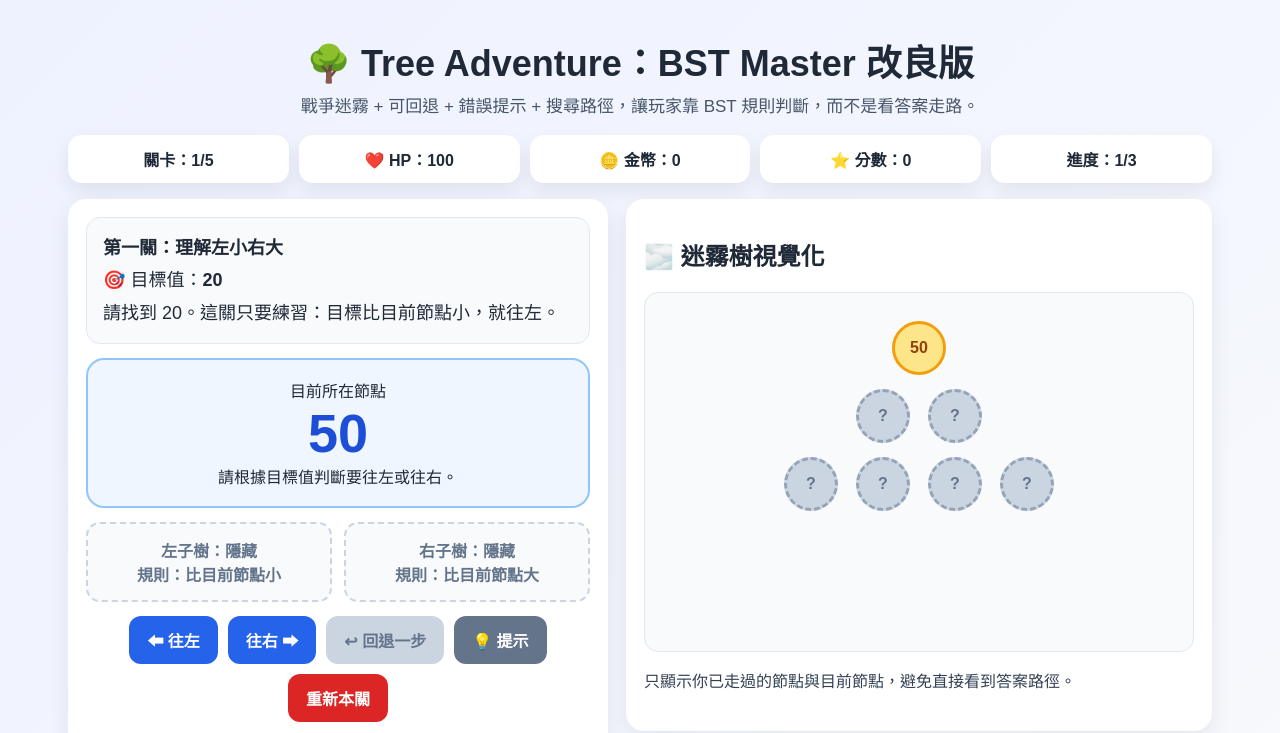
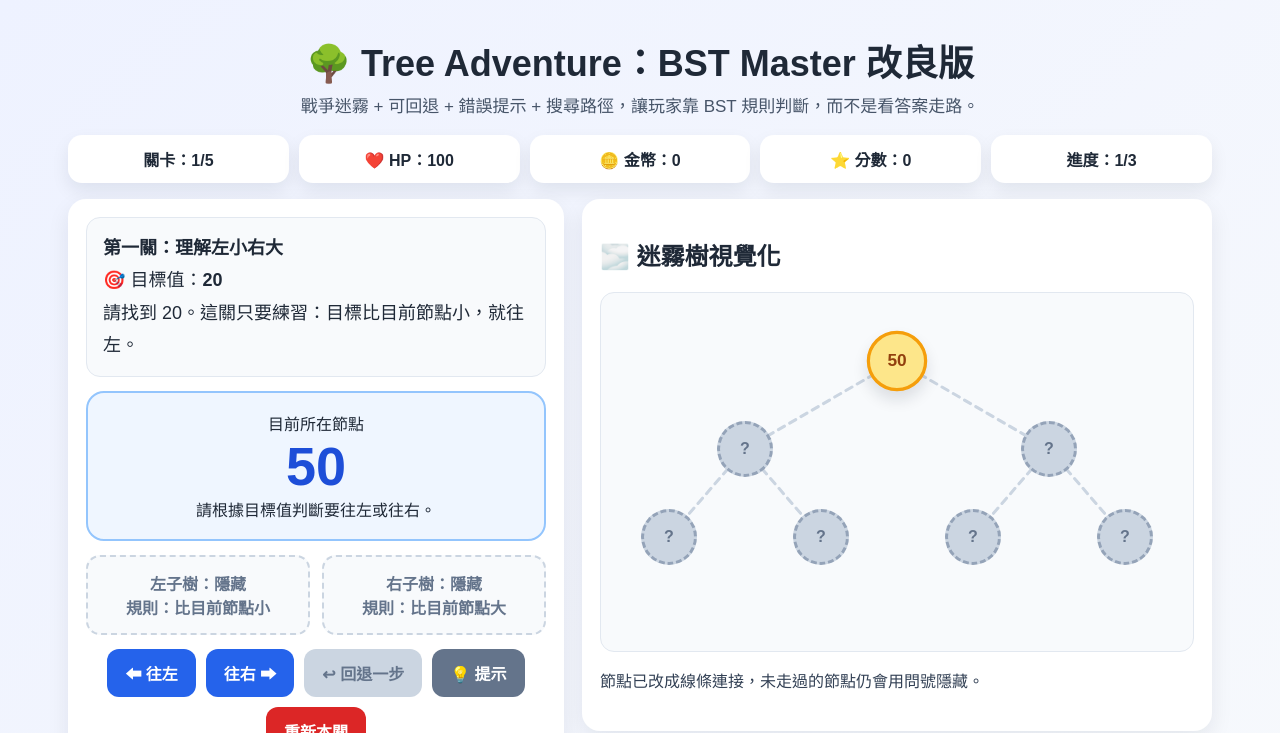
Before and after one commit to kennischiang95-create/tree, a plain HTML site: page index.html in a window 1280 px wide. Both pictures are taken after a click on the button "開始遊戲". Shown: the top 733 px of the page. Drawn offline with Linux system fonts and the light colour scheme.

Commit message:
Update index.html

```diff
--- a/index.html
+++ b/index.html
@@ -4,8 +4,11 @@
   <meta charset="UTF-8" />
   <meta name="viewport" content="width=device-width, initial-scale=1.0" />
   <title>Tree Adventure：BST Master 改良版</title>
+
   <style>
-    * { box-sizing: border-box; }
+    * {
+      box-sizing: border-box;
+    }
 
     body {
       margin: 0;
@@ -45,7 +48,7 @@
       border-radius: 14px;
       padding: 12px;
       text-align: center;
-      box-shadow: 0 8px 18px rgba(15,23,42,.08);
+      box-shadow: 0 8px 18px rgba(15, 23, 42, .08);
       font-weight: bold;
     }
 
@@ -59,7 +62,7 @@
       background: white;
       border-radius: 18px;
       padding: 18px;
-      box-shadow: 0 8px 22px rgba(15,23,42,.08);
+      box-shadow: 0 8px 22px rgba(15, 23, 42, .08);
     }
 
     .mission {
@@ -110,10 +113,21 @@
       filter: brightness(.94);
     }
 
-    button.secondary { background: #64748b; }
-    button.warn { background: #d97706; }
-    button.danger { background: #dc2626; }
-    button.success { background: #059669; }
+    button.secondary {
+      background: #64748b;
+    }
+
+    button.warn {
+      background: #d97706;
+    }
+
+    button.danger {
+      background: #dc2626;
+    }
+
+    button.success {
+      background: #059669;
+    }
 
     button:disabled {
       background: #cbd5e1;
@@ -141,23 +155,42 @@
     .tree-box {
       min-height: 360px;
       overflow-x: auto;
+      overflow-y: hidden;
       padding: 14px;
       background: #f8fafc;
       border-radius: 14px;
       border: 1px solid #e2e8f0;
+      -webkit-overflow-scrolling: touch;
     }
 
-    .tree-level {
-      display: flex;
-      justify-content: center;
-      gap: 18px;
-      margin: 14px 0;
-      min-width: 520px;
+    .tree-canvas {
+      position: relative;
+      margin: 0 auto;
+    }
+
+    .tree-lines {
+      position: absolute;
+      left: 0;
+      top: 0;
+      pointer-events: none;
+      overflow: visible;
+    }
+
+    .tree-line {
+      stroke: #94a3b8;
+      stroke-width: 3;
+      stroke-linecap: round;
+    }
+
+    .tree-line.hidden-line {
+      stroke: #cbd5e1;
+      stroke-dasharray: 7 6;
     }
 
     .tree-node {
-      min-width: 54px;
-      min-height: 54px;
+      position: absolute;
+      width: 56px;
+      height: 56px;
       border-radius: 999px;
       display: flex;
       align-items: center;
@@ -166,12 +199,15 @@
       border: 3px solid #94a3b8;
       background: #e2e8f0;
       color: #334155;
+      box-shadow: 0 8px 14px rgba(15, 23, 42, .12);
+      z-index: 2;
     }
 
     .tree-node.hidden {
       background: #cbd5e1;
       color: #64748b;
       border-style: dashed;
+      box-shadow: none;
     }
 
     .tree-node.visited {
@@ -184,6 +220,7 @@
       background: #fde68a;
       border-color: #f59e0b;
       color: #92400e;
+      transform: scale(1.08);
     }
 
     .tree-node.found {
@@ -271,7 +308,7 @@
       border-radius: 22px;
       padding: 26px 22px;
       text-align: center;
-      box-shadow: 0 24px 60px rgba(0,0,0,.3);
+      box-shadow: 0 24px 60px rgba(0, 0, 0, .3);
     }
 
     .start-card h2 {
@@ -385,8 +422,8 @@
         display: grid;
         grid-template-columns: 1fr 1fr;
         gap: 8px;
-        background: rgba(255,255,255,.97);
-        box-shadow: 0 -8px 24px rgba(15,23,42,.14);
+        background: rgba(255, 255, 255, .97);
+        box-shadow: 0 -8px 24px rgba(15, 23, 42, .14);
       }
 
       .choices button {
@@ -401,21 +438,14 @@
       }
 
       .tree-box {
-        min-height: 250px;
+        min-height: 300px;
         padding: 8px;
-        overflow-x: auto;
-        -webkit-overflow-scrolling: touch;
-      }
-
-      .tree-level {
-        min-width: 420px;
-        gap: 10px;
-        margin: 10px 0;
       }
 
       .tree-node {
-        min-width: 46px;
-        min-height: 46px;
+        width: 48px;
+        height: 48px;
+        font-size: 14px;
       }
 
       .feedback {
@@ -449,6 +479,7 @@
 
   <div class="container hidden-ui" id="gameContainer">
     <h1>🌳 Tree Adventure：BST Master 改良版</h1>
+
     <div class="subtitle">
       戰爭迷霧 + 可回退 + 錯誤提示 + 搜尋路徑，讓玩家靠 BST 規則判斷，而不是看答案走路。
     </div>
@@ -502,7 +533,7 @@
         <div class="panel" style="margin-bottom:18px;">
           <h2>🌫️ 迷霧樹視覺化</h2>
           <div class="tree-box" id="treeBox"></div>
-          <p class="lesson">只顯示你已走過的節點與目前節點，避免直接看到答案路徑。</p>
+          <p class="lesson">節點已改成線條連接，未走過的節點仍會用問號隱藏。</p>
         </div>
 
         <div class="panel">
@@ -514,6 +545,7 @@
 
     <div class="panel" style="margin-top:18px;">
       <h2>📌 本遊戲學習重點</h2>
+
       <div class="lesson">
         <strong>BST（二元搜尋樹）規則：</strong>左子樹的值小於目前節點，右子樹的值大於目前節點。<br>
         <strong>搜尋方式：</strong>每到一個節點，就把目標值和目前節點比較；較小往左，較大往右，相等則找到。<br>
@@ -697,12 +729,7 @@
 
       current = lv.tree;
       path = [current];
-
-      // 優化重點：
-      // 原本 visited 存節點 value，現在改成直接存節點物件。
-      // 這樣即使未來有重複數值，也不會判斷錯節點。
       visited = new Set([current]);
-
       finished = false;
 
       els.nextRow.classList.remove("show");
@@ -877,7 +904,6 @@
 
       score += bonus;
       coins += 10;
-
       visited.add(current);
 
       setFeedback(
@@ -976,68 +1002,139 @@
       );
     }
 
-    function collectLevels(root) {
-      const result = [];
-      const maxDepth = estimateHeight(root) - 1;
-      const queue = [
-        {
-          node: root,
-          depth: 0
-        }
-      ];
-
-      while (queue.length > 0) {
-        const { node, depth } = queue.shift();
-
-        if (depth > maxDepth) {
-          continue;
+    function collectEdges(node, edges = []) {
+      if (!node) {
+        return edges;
       }
 
-        if (!result[depth]) {
-          result[depth] = [];
+      if (node.left) {
+        edges.push({
+          parent: node,
+          child: node.left
+        });
+
+        collectEdges(node.left, edges);
       }
 
-        result[depth].push(node);
-
-        if (node) {
-          queue.push({
-            node: node.left || null,
-            depth: depth + 1
+      if (node.right) {
+        edges.push({
+          parent: node,
+          child: node.right
         });
 
-          queue.push({
-            node: node.right || null,
-            depth: depth + 1
-          });
-        }
+        collectEdges(node.right, edges);
       }
 
-      return result;
+      return edges;
+    }
+
+    function createCompactTreeLayout(root) {
+      const positions = new Map();
+
+      const nodeSize = window.innerWidth <= 900 ? 48 : 56;
+      const horizontalGap = window.innerWidth <= 900 ? 64 : 76;
+      const verticalGap = window.innerWidth <= 900 ? 78 : 88;
+      const padding = 26;
+
+      let order = 0;
+      let maxDepth = 0;
+
+      function inorder(node, depth) {
+        if (!node) {
+          return;
+        }
+
+        inorder(node.left, depth + 1);
+
+        positions.set(node, {
+          x: padding + order * horizontalGap,
+          y: padding + depth * verticalGap
+        });
+
+        order++;
+        maxDepth = Math.max(maxDepth, depth);
+
+        inorder(node.right, depth + 1);
+      }
+
+      inorder(root, 0);
+
+      const width = Math.max(
+        360,
+        padding * 2 + Math.max(1, order - 1) * horizontalGap + nodeSize
+      );
+
+      const height = padding * 2 + maxDepth * verticalGap + nodeSize;
+
+      return {
+        positions,
+        width,
+        height,
+        nodeSize
+      };
     }
 
     function renderTree() {
       els.treeBox.innerHTML = "";
 
-      const levelsArr = collectLevels(currentLevel().tree);
+      const lv = currentLevel();
+      const layout = createCompactTreeLayout(lv.tree);
+      const edges = collectEdges(lv.tree);
 
-      levelsArr.forEach(level => {
-        const row = document.createElement("div");
-        row.className = "tree-level";
+      const canvas = document.createElement("div");
+      canvas.className = "tree-canvas";
+      canvas.style.width = `${layout.width}px`;
+      canvas.style.height = `${layout.height}px`;
 
-        level.forEach(node => {
+      const svg = document.createElementNS("http://www.w3.org/2000/svg", "svg");
+      svg.classList.add("tree-lines");
+      svg.setAttribute("width", layout.width);
+      svg.setAttribute("height", layout.height);
+      svg.setAttribute("viewBox", `0 0 ${layout.width} ${layout.height}`);
+
+      edges.forEach(edge => {
+        const parentPosition = layout.positions.get(edge.parent);
+        const childPosition = layout.positions.get(edge.child);
+
+        const line = document.createElementNS("http://www.w3.org/2000/svg", "line");
+
+        const x1 = parentPosition.x + layout.nodeSize / 2;
+        const y1 = parentPosition.y + layout.nodeSize / 2;
+        const x2 = childPosition.x + layout.nodeSize / 2;
+        const y2 = childPosition.y + layout.nodeSize / 2;
+
+        line.setAttribute("x1", x1);
+        line.setAttribute("y1", y1);
+        line.setAttribute("x2", x2);
+        line.setAttribute("y2", y2);
+
+        const parentVisible = visited.has(edge.parent) || edge.parent === current;
+        const childVisible = visited.has(edge.child) || edge.child === current;
+
+        if (parentVisible && childVisible) {
+          line.classList.add("tree-line");
+        } else {
+          line.classList.add("tree-line", "hidden-line");
+        }
+
+        svg.appendChild(line);
+      });
+
+      canvas.appendChild(svg);
+
+      layout.positions.forEach((position, node) => {
         const div = document.createElement("div");
         div.className = "tree-node";
+        div.style.left = `${position.x}px`;
+        div.style.top = `${position.y}px`;
 
-          if (!node) {
-            div.textContent = "";
-            div.style.visibility = "hidden";
-          } else if (node === current) {
+        if (node === current) {
           div.textContent = node.value;
           div.classList.add("current");
         } else if (visited.has(node)) {
           div.textContent = node.value;
 
-            if (node.value === currentLevel().target) {
+          if (node.value === lv.target) {
             div.classList.add("found");
           } else {
             div.classList.add("visited");
@@ -1047,11 +1144,10 @@
           div.classList.add("hidden");
         }
 
-          row.appendChild(div);
+        canvas.appendChild(div);
       });
 
-        els.treeBox.appendChild(row);
-      });
+      els.treeBox.appendChild(canvas);
     }
   </script>
 </body>
```
Lines whose indentation alone changed are shown as unchanged.
